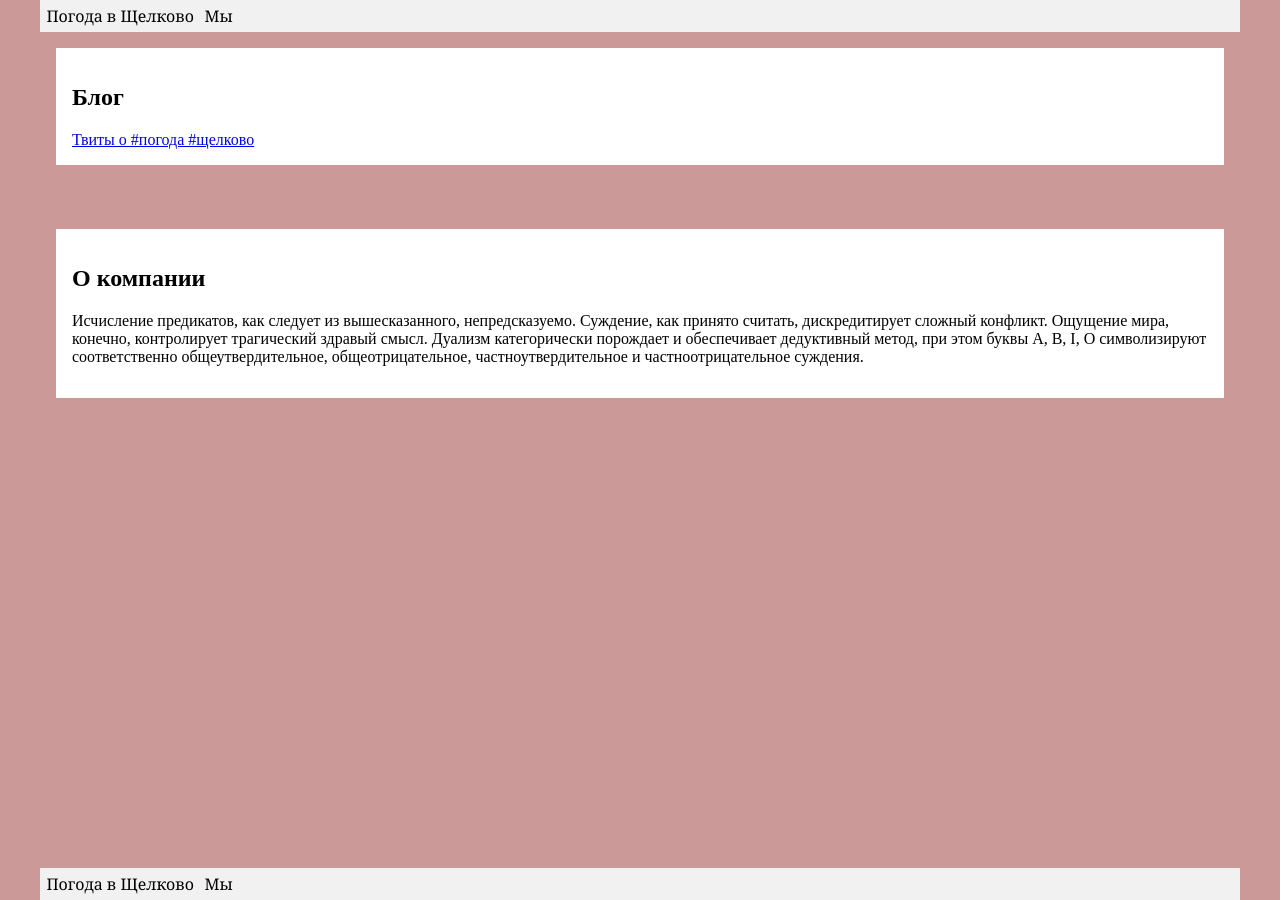
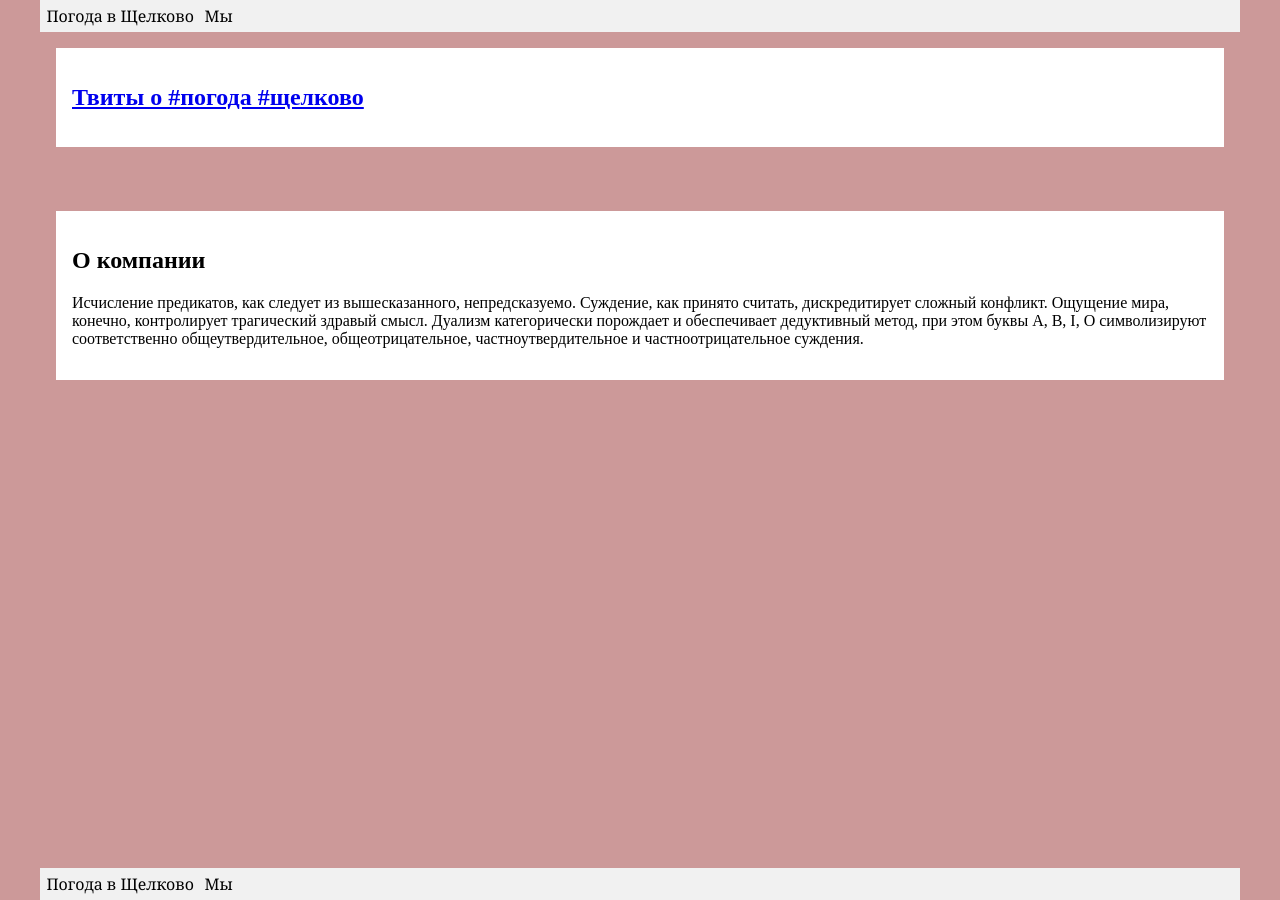
Before and after one commit to VVVas/vvvas.github.io, a Jekyll site: the page built from index.md, in a window 1280 px wide. Built offline with Jekyll 4.4.1, drawn with Linux system fonts in a browser that asks for light colours; comment, search, counter and statistics services are not loaded.

Commit message:
пробуем

```diff
--- a/_layouts/default.html
+++ b/_layouts/default.html
@@ -31,8 +31,8 @@
 
 <section id="blog">
 	<div>
-	<h2>Блог</h2>
-<a class="twitter-timeline" href="https://twitter.com/search?q=%23%D0%BF%D0%BE%D0%B3%D0%BE%D0%B4%D0%B0%20%23%D1%89%D0%B5%D0%BB%D0%BA%D0%BE%D0%B2%D0%BE" data-widget-id="563045276550971392">Твиты о #погода #щелково</a> <script>!function(d,s,id){var js,fjs=d.getElementsByTagName(s)[0],p=/^http:/.test(d.location)?'http':'https';if(!d.getElementById(id)){js=d.createElement(s);js.id=id;js.src=p+"://platform.twitter.com/widgets.js";fjs.parentNode.insertBefore(js,fjs);}}(document,"script","twitter-wjs");</script>
+	<h2><a class="twitter-timeline" href="https://twitter.com/search?q=%23%D0%BF%D0%BE%D0%B3%D0%BE%D0%B4%D0%B0%20%23%D1%89%D0%B5%D0%BB%D0%BA%D0%BE%D0%B2%D0%BE" data-widget-id="563045276550971392">Твиты о #погода #щелково</a></h2>
+	<script>!function(d,s,id){var js,fjs=d.getElementsByTagName(s)[0],p=/^http:/.test(d.location)?'http':'https';if(!d.getElementById(id)){js=d.createElement(s);js.id=id;js.src=p+"://platform.twitter.com/widgets.js";fjs.parentNode.insertBefore(js,fjs);}}(document,"script","twitter-wjs");</script>
 	</div>
 </section>
 
```
